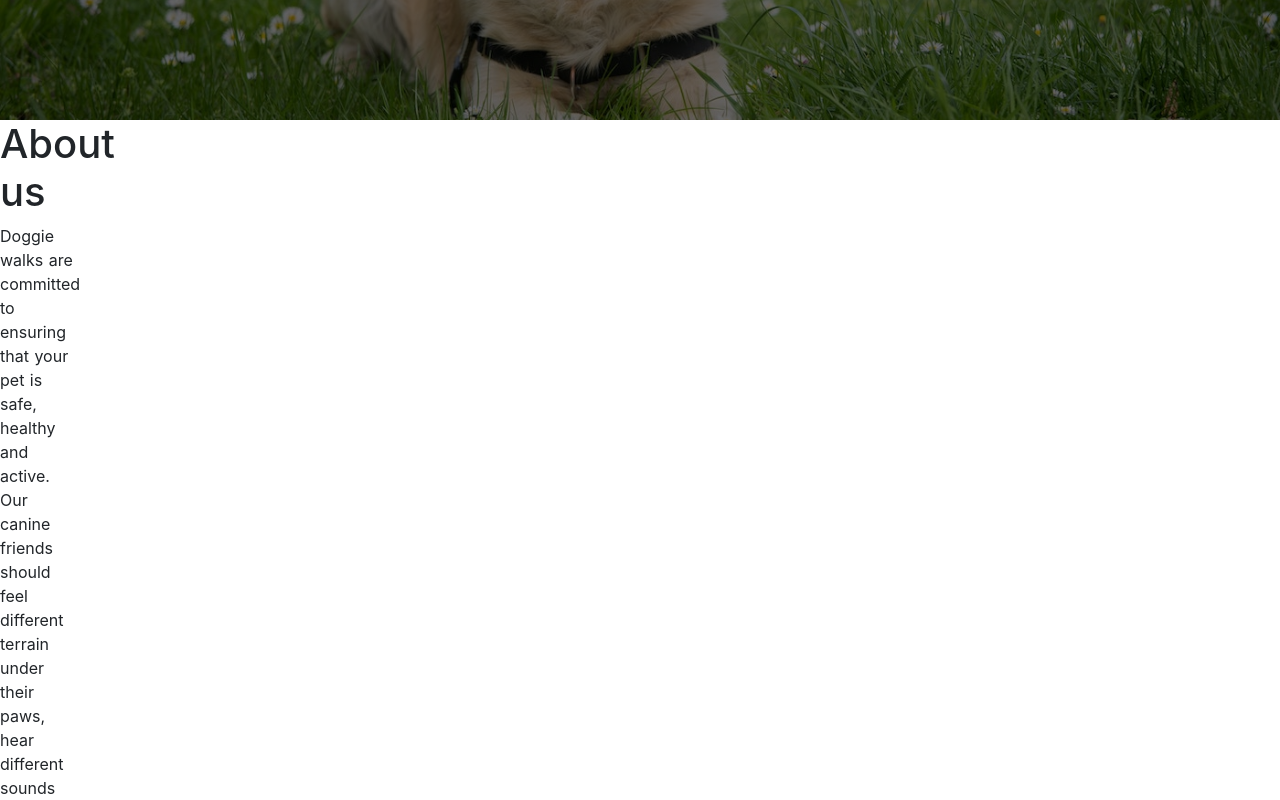
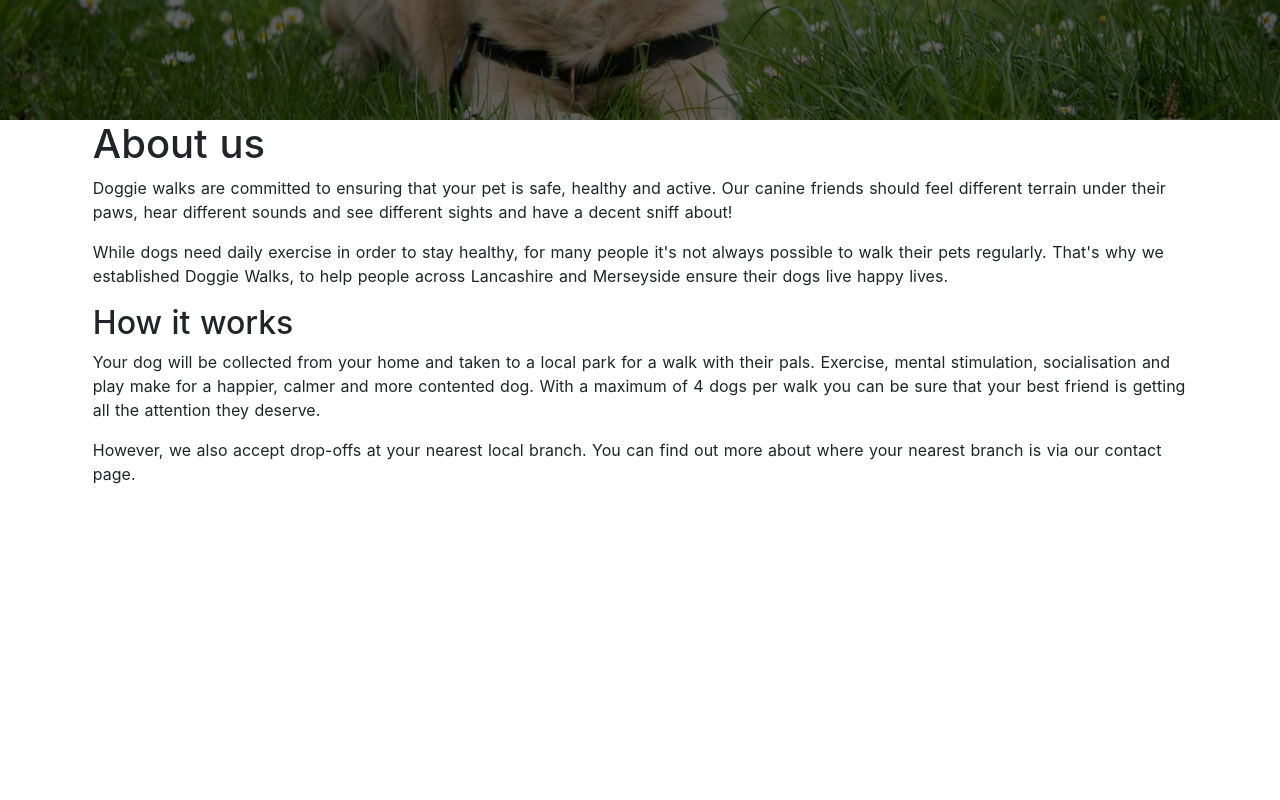
Before and after one commit to clarkenewsh/doggie-walks-site, a Nuxt app: page /about in a window 1280 px wide. Shown: the part 380-1180 px from the top of the page. Built offline with nearby package versions, Linux system fonts and the light colour scheme.

Commit message:
css grid column applied to pages

```diff
--- a/pages/about/index.vue
+++ b/pages/about/index.vue
@@ -30,4 +30,8 @@ export default {
 </script>
 
 <style scoped>
+section {
+    grid-column: 2;
+}
+
 </style>
--- a/pages/about/team.vue
+++ b/pages/about/team.vue
@@ -38,12 +38,8 @@ export default {
 </script>
 
 <style scoped>
-.container {
-  margin: 0 auto;
-  min-height: 100vh;
-  display: flex;
-  justify-content: center;
-  align-items: center;
-  text-align: center;
+
+section {
+    grid-column: 2;
 }
 </style>
```
